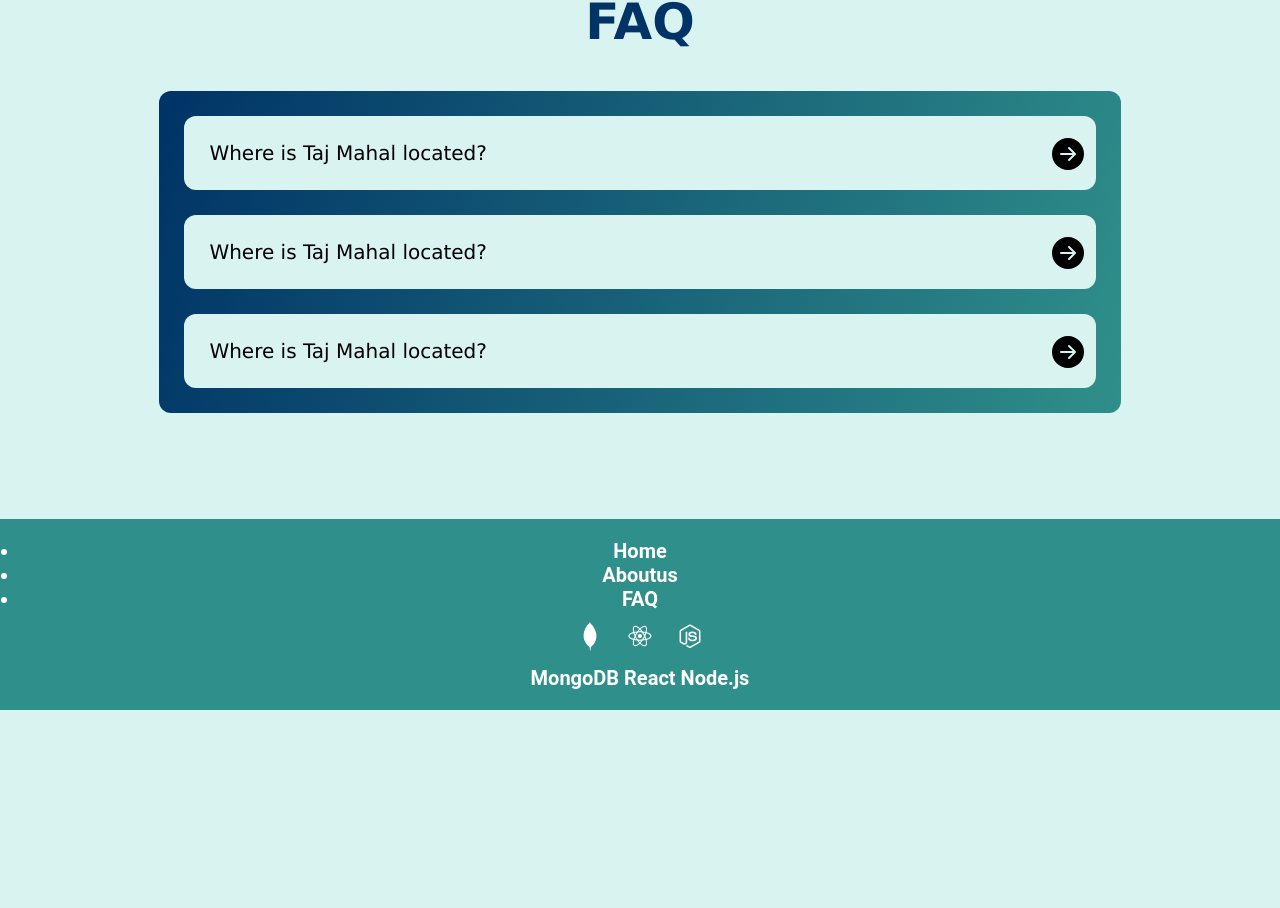
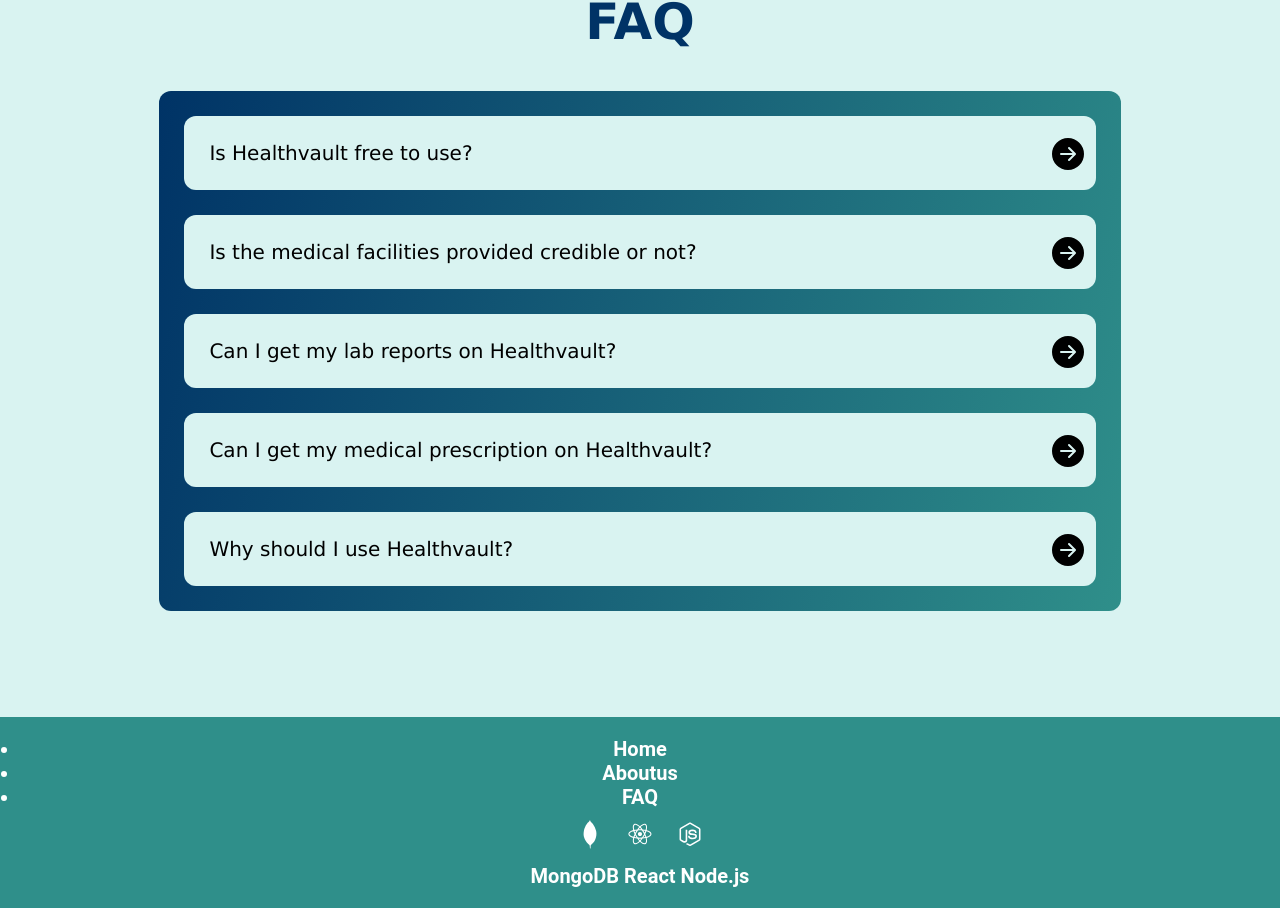
Before and after one commit to 404-Runtime-Terror/MedVault, a Next.js app: page / in a window 1280 px wide. Shown: the part 1443-2351 px from the top of the page. Before the commit the page ends 2153 px from the top, so only its background shows below. Built offline with nearby package versions, Linux system fonts and the light colour scheme.

Commit message:
FAQ updated

```diff
--- a/src/components/homePageComponents/FAQ/index.tsx
+++ b/src/components/homePageComponents/FAQ/index.tsx
@@ -53,11 +53,11 @@ const FAQ = () => {
 
                             <div className={style.accordion__question}>
                                 {/* Question */}
-                                <p>Where is Taj Mahal located?</p>
+                                <p>Is Healthvault free to use?</p>
                                 <BsFillArrowRightCircleFill className={style.icon} style={{
                                     transform: hover === false && index === 1 ? "rotate(90deg)" : "rotate(0deg)",
-                                    transition: "all 0.5s ease-in-out",
-                                    marginTop:10,
+                                    transition: "all 0.3s ease-in-out",
+                                    marginTop: 10,
                                 }} />
                             </div>
 
@@ -71,7 +71,8 @@ const FAQ = () => {
                                 <div className={style.accordion__answer}
                                 >
                                     {/* Answer */}
-                                    <p>Taj Mahal is located in Agra, Uttar Pradesh.</p>
+                                    <p>No, but it provides a platform for the user to access his/her entire medical history and also connect with best medical facilities near him.
+                                    </p>
 
                                 </div>
 
@@ -88,11 +89,11 @@ const FAQ = () => {
 
                             <div className={style.accordion__question}>
                                 {/* Question */}
-                                <p>Where is Taj Mahal located?</p>
+                                <p>Is the medical facilities provided credible or not?</p>
                                 <BsFillArrowRightCircleFill className={style.icon} style={{
                                     transform: hover === false && index === 2 ? "rotate(90deg)" : "rotate(0deg)",
-                                    transition: "all 0.5s ease-in-out",
-                                    marginTop:10,
+                                    transition: "all 0.3s ease-in-out",
+                                    marginTop: 10,
                                 }} />
                             </div>
 
@@ -105,7 +106,7 @@ const FAQ = () => {
                                 <div className={style.accordion__answer}
                                 >
                                     {/* Answer */}
-                                    <p>Taj Mahal is located in Agra, Uttar Pradesh.</p>
+                                    <p>Yes, all the medical professionals are certified and well- experienced individuals.</p>
 
                                 </div>
                             </motion.div>
@@ -121,11 +122,11 @@ const FAQ = () => {
 
                             <div className={style.accordion__question}>
                                 {/* Question */}
-                                <p>Where is Taj Mahal located?</p>
+                                <p>Can I get my lab reports on Healthvault?</p>
                                 <BsFillArrowRightCircleFill className={style.icon} style={{
                                     transform: hover === false && index === 3 ? "rotate(90deg)" : "rotate(0deg)",
-                                    transition: "all 0.5s ease-in-out",
-                                    marginTop:10,
+                                    transition: "all 0.3s ease-in-out",
+                                    marginTop: 10,
                                 }} />
                             </div>
 
@@ -139,7 +140,8 @@ const FAQ = () => {
                                 <div className={style.accordion__answer}
                                 >
                                     {/* Answer */}
-                                    <p>Taj Mahal is located in Agra, Uttar Pradesh.</p>
+                                    <p>Yes, you can view all on your health reports on  Healthvault .Also, we provide well timely report delivery.
+                                    </p>
 
                                 </div>
 
@@ -147,6 +149,72 @@ const FAQ = () => {
                                 : null}
                         </div>
 
+                <div className={style.accordion}
+                    onClick={() => {
+                        hover === false ? setHover(true) : setHover(false)
+                        setIndex(4)
+                    }}>
+
+                    <div className={style.accordion__question}>
+                        {/* Question */}
+                        <p>Can I get my  medical prescription on Healthvault?</p>
+                        <BsFillArrowRightCircleFill className={style.icon} style={{
+                            transform: hover === false && index === 4 ? "rotate(90deg)" : "rotate(0deg)",
+                            transition: "all 0.3s ease-in-out",
+                            marginTop: 10,
+                        }} />
+                    </div>
+
+
+                    {hover === false && index === 4 ? <motion.div className={style.accordion__answer}
+                        initial={{ opacity: 0 }}
+                        animate={{ opacity: 1 }}
+                        transition={{ delay: 0.5 }}
+                        >
+
+                        <div className={style.accordion__answer}
+                        >
+                            {/* Answer */}
+                            <p>Yes, you can access all your past and present prescriptions on Health Vault .</p>
+
+                        </div>
+
+                    </motion.div>
+                        : null}
+                        </div>
+                        <div className={style.accordion}
+                    onClick={() => {
+                        hover === false ? setHover(true) : setHover(false)
+                        setIndex(5)
+                    }}>
+
+                    <div className={style.accordion__question}>
+                        {/* Question */}
+                        <p>Why should I use Healthvault?</p>
+                        <BsFillArrowRightCircleFill className={style.icon} style={{
+                            transform: hover === false && index === 5 ? "rotate(90deg)" : "rotate(0deg)",
+                            transition: "all 0.3s ease-in-out",
+                            marginTop: 10,
+                        }} />
+                    </div>
+
+
+                    {hover === false && index === 5 ? <motion.div className={style.accordion__answer}
+                        initial={{ opacity: 0 }}
+                        animate={{ opacity: 1 }}
+                        transition={{ delay: 0.5 }}
+                        >
+
+                        <div className={style.accordion__answer}
+                        >
+                            {/* Answer */}
+                            <p>Our website provides a user-friendly experience, it is a one time investment which will provide life-long service. Also, Health Vault being a digital platform  is eco-friendly .</p>
+
+                        </div>
+
+                    </motion.div>
+                        : null}
+                        </div>
                         </motion.div>
                         </div>
             </div>
```
Lines whose indentation alone changed are shown as unchanged.
